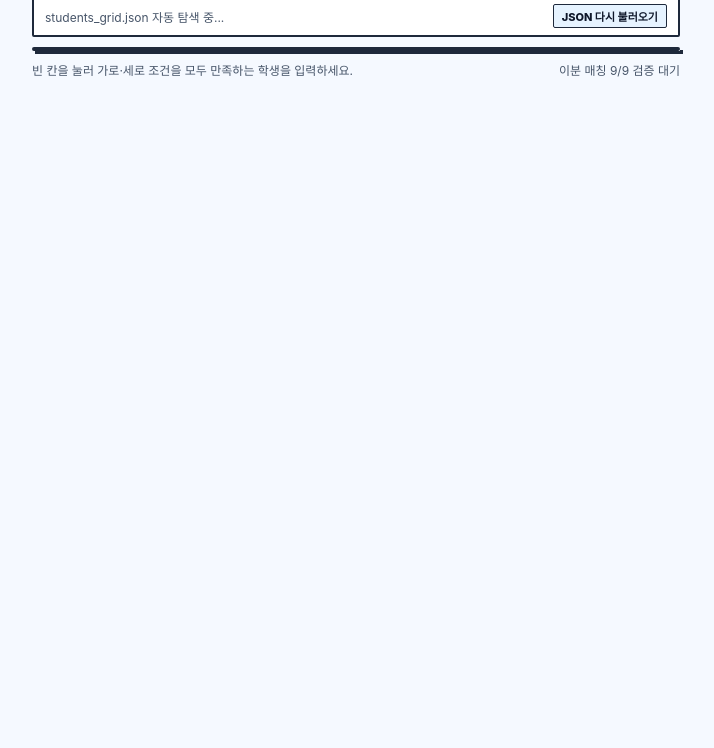
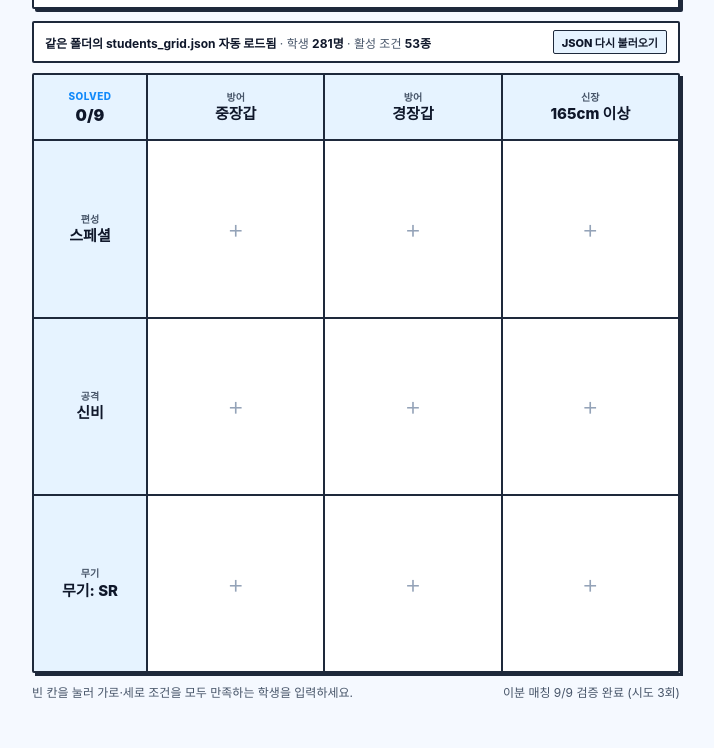
Before and after one commit to kdhyen00518-wq/kivotos-grid, a plain HTML site: page index.html in a window 1280 px wide. Shown: the part 180-928 px from the top of the page, without its empty margins (284-998 px from the left). Before the commit the page ends 800 px from the top, so only its background shows below. Drawn offline with nearby package versions, Linux system fonts and the light colour scheme; a web font is replaced by a local one.

Commit message:
Update index.html

```diff
--- a/index.html
+++ b/index.html
@@ -1451,7 +1451,7 @@
       !SUPABASE_CONFIG.url.includes("YOUR_PROJECT_ID") &&
       typeof SUPABASE_CONFIG.anonKey === "string" &&
       SUPABASE_CONFIG.anonKey.length > 20 &&
-      !SUPABASE_CONFIG.anonKey.includes("sb_publishable_ztxfcO9zv2TNFPdcA2XFnQ_5t8e9F-3);
+      !SUPABASE_CONFIG.anonKey.includes("sb_publishable_ztxfcO9zv2TNFPdcA2XFnQ_5t8e9F-3");
 
     const supabaseClient = isSupabaseConfigured
       ? window.supabase.createClient(SUPABASE_CONFIG.url, SUPABASE_CONFIG.anonKey)
```
